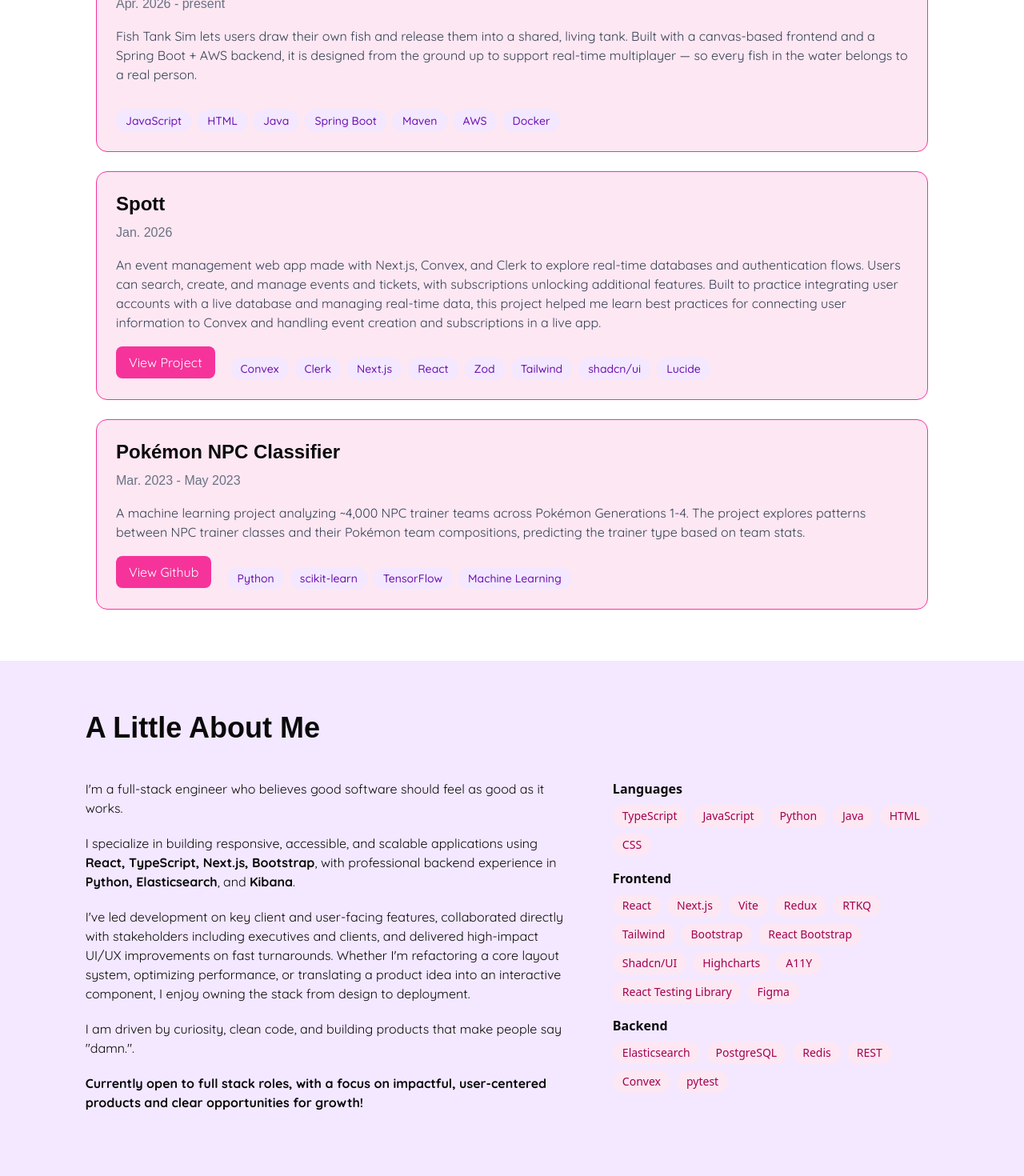
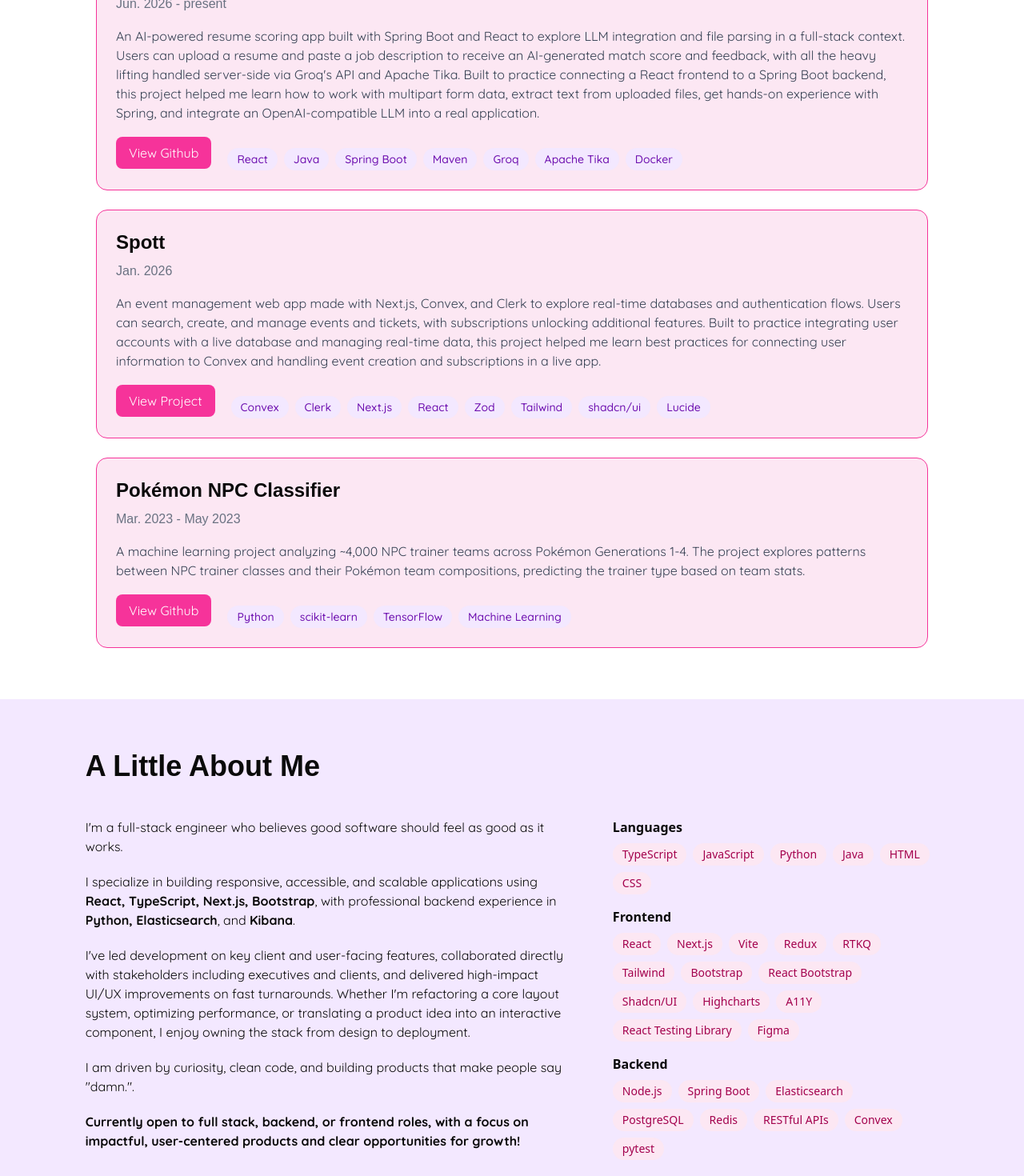
Before and after one commit to Mangosmoove/portfolio, a React (Vite) app: page / in a window 1280 px wide. Shown: the part 1840-3310 px from the top of the page at 80% size. Built offline with nearby package versions, Linux system fonts and the light colour scheme; a web font is replaced by a local one.

Commit message:
added resume project, updated about

```diff
--- a/src/pages/AboutPage/AboutPage.jsx
+++ b/src/pages/AboutPage/AboutPage.jsx
@@ -25,10 +25,12 @@ export const AboutPage = () => {
     ]
 
     const backend = [
+        'Node.js',
+        'Spring Boot',
         'Elasticsearch',
         'PostgreSQL',
         'Redis',
-        'REST',
+        'RESTful APIs',
         'Convex',
         'pytest',
     ]
@@ -54,22 +56,22 @@ export const AboutPage = () => {
                     and <span className="font-bold">Kibana</span>.
                 </p>
                 <p className="body-font text-sm md:text-base">
-                    I've led development on key client and user-facing
-                    features, collaborated directly with stakeholders including
-                    executives and clients, and delivered high-impact UI/UX
-                    improvements on fast turnarounds. Whether I'm refactoring a
-                    core layout system, optimizing performance, or translating a
-                    product idea into an interactive component, I enjoy owning
-                    the stack from design to deployment.
+                    I've led development on key client and user-facing features,
+                    collaborated directly with stakeholders including executives
+                    and clients, and delivered high-impact UI/UX improvements on
+                    fast turnarounds. Whether I'm refactoring a core layout
+                    system, optimizing performance, or translating a product
+                    idea into an interactive component, I enjoy owning the stack
+                    from design to deployment.
                 </p>
                 <p className="body-font text-sm md:text-base">
                     I am driven by curiosity, clean code, and building products
                     that make people say "damn.".
                 </p>
                 <p className="body-font font-bold text-sm md:text-base">
-                    Currently open to full stack roles, with a focus on
-                    impactful, user-centered products and clear opportunities
-                    for growth!
+                    Currently open to full stack, backend, or frontend roles,
+                    with a focus on impactful, user-centered products and clear
+                    opportunities for growth!
                 </p>
             </div>
 
--- a/src/pages/ProjectsPage/ProjectsPage.jsx
+++ b/src/pages/ProjectsPage/ProjectsPage.jsx
@@ -3,19 +3,20 @@ import React from 'react'
 
 const projects = [
     {
-        title: 'Fish Tank Sim',
-        dateRange: 'Apr. 2026 - present',
+        title: 'AI Resume Scorer',
+        dateRange: 'Jun. 2026 - present',
         description:
-            'Fish Tank Sim lets users draw their own fish and release them into a shared, living tank. Built with a canvas-based frontend and a Spring Boot + AWS backend, it is designed from the ground up to support real-time multiplayer — so every fish in the water belongs to a real person.',
+            "An AI-powered resume scoring app built with Spring Boot and React to explore LLM integration and file parsing in a full-stack context. Users can upload a resume and paste a job description to receive an AI-generated match score and feedback, with all the heavy lifting handled server-side via Groq's API and Apache Tika. Built to practice connecting a React frontend to a Spring Boot backend, this project helped me learn how to work with multipart form data, extract text from uploaded files, get hands-on experience with Spring, and integrate an OpenAI-compatible LLM into a real application.",
         skills: [
-            'JavaScript',
-            'HTML',
+            'React',
             'Java',
             'Spring Boot',
             'Maven',
-            'AWS',
+            'Groq',
+            'Apache Tika',
             'Docker',
         ],
+        link: 'https://github.com/Mangosmoove/AI-Resume-Scorer',
     },
     {
         title: 'Spott',
```
Also changed, not shown: 1 other file (tests, documents, lock files or other folders).
